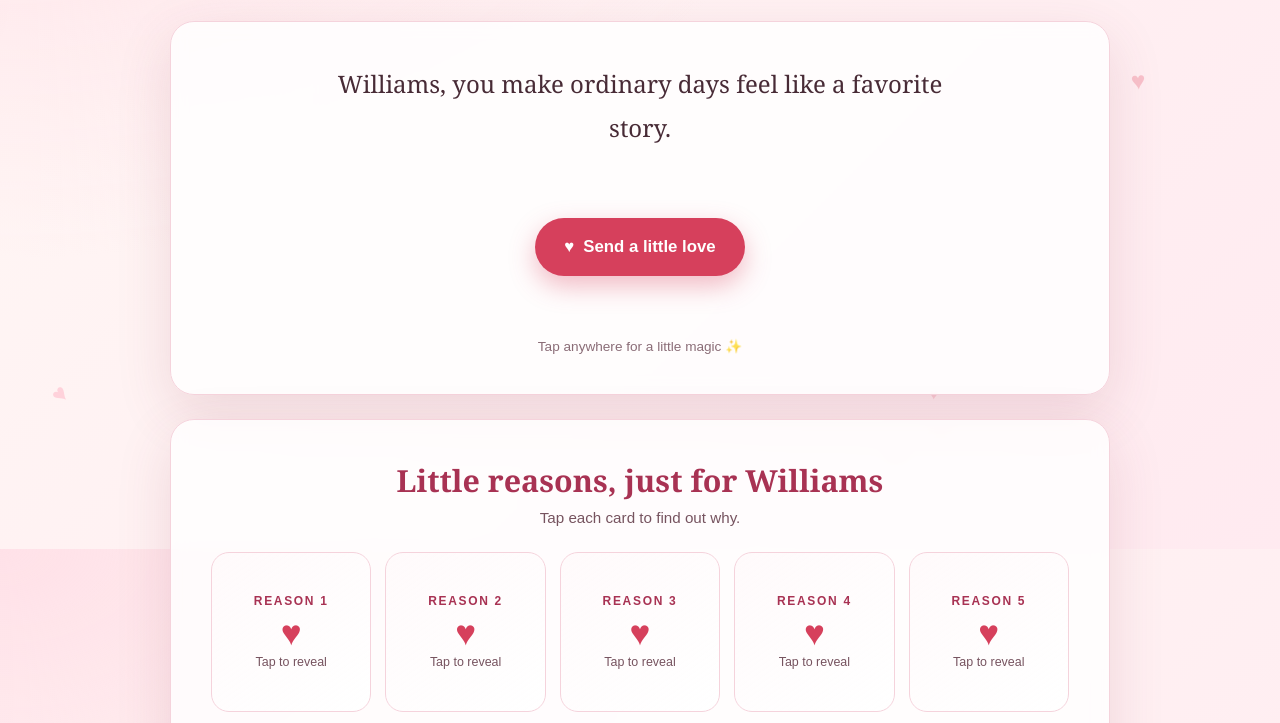
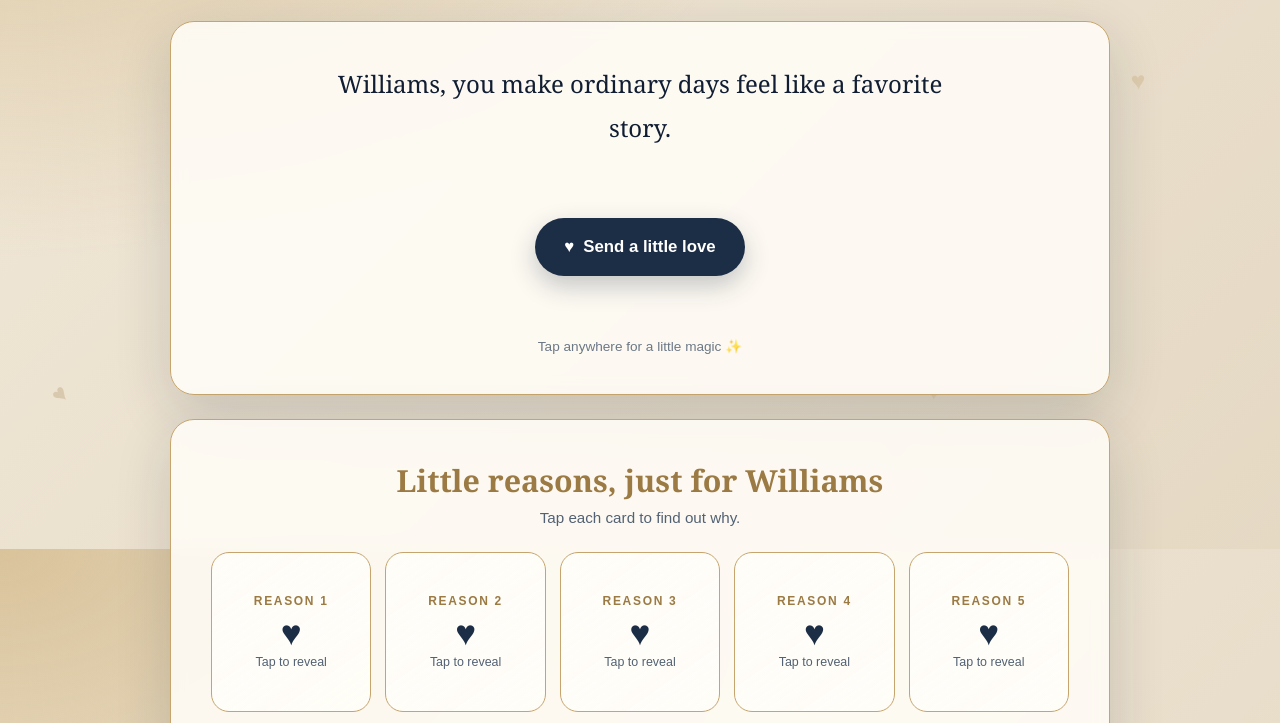
Before and after one commit to aethertimi-ctrl/dami-repo, a plain HTML site: page index.html in a window 1280 px wide. Shown: the part 251-974 px from the top of the page. Drawn offline with Linux system fonts and the light colour scheme.

Commit message:
Add files via upload

```diff
--- a/index.html
+++ b/index.html
@@ -17,32 +17,34 @@
   <style>
     :root {
       color-scheme: light;
-      --bg1: #fff8f5;
-      --bg2: #ffeaf0;
-      --glow: #ffe1e8;
-      --ink: #482b36;
-      --muted: #76535f;
-      --deep: #a83253;
-      --btn: #d6405c;
-      --btn-hover: #a83253;
-      --card: rgba(255, 255, 255, 0.82);
-      --soft: #fffafb;
-      --border: #f5d3dc;
-      --shadow: rgba(139, 54, 80, 0.14);
+      --bg1: #F1E8D8;
+      --bg2: #E5D9C4;
+      --glow: #D9C39B;
+      --ink: #101D32;
+      --muted: #526174;
+      --deep: #9B7A43;
+      --btn: #1C2D46;
+      --btn-hover: #101D32;
+      --card: rgba(255, 253, 248, 0.88);
+      --soft: #FFFDF8;
+      --border: #C5A46D;
+      --shadow: rgba(16, 29, 50, 0.16);
     }
 
     :root[data-theme="night"] {
       color-scheme: dark;
-      --bg1: #1b1024;
-      --bg2: #2c1334;
-      --glow: #4a1d4f;
-      --ink: #f8e6ee;
-      --muted: #d3b2c2;
-      --deep: #ff9bb3;
-      --card: rgba(43, 22, 48, 0.8);
-      --soft: #34193a;
-      --border: #5a3059;
-      --shadow: rgba(0, 0, 0, 0.45);
+      --bg1: #101D32;
+      --bg2: #1C2D46;
+      --glow: #34445A;
+      --ink: #F1E8D8;
+      --muted: #C7C0B2;
+      --deep: #D8BD87;
+      --btn: #C5A46D;
+      --btn-hover: #A88752;
+      --card: rgba(28, 45, 70, 0.88);
+      --soft: #243750;
+      --border: #8B744E;
+      --shadow: rgba(0, 0, 0, 0.42);
     }
 
     * { box-sizing: border-box; }
@@ -118,7 +120,7 @@
 
     .grad {
       color: var(--deep);
-      background: linear-gradient(90deg, var(--deep), #ff6f8e, #ffb36b, #ff6f8e, var(--deep));
+      background: linear-gradient(90deg, var(--deep), #C5A46D, #F1E8D8, #C5A46D, var(--deep));
       background-size: 250% 100%;
       -webkit-background-clip: text;
       background-clip: text;
@@ -248,7 +250,7 @@
       color: #fff;
       cursor: pointer;
       font: 700 1.05rem Arial, sans-serif;
-      box-shadow: 0 10px 26px rgba(214, 64, 92, 0.35);
+      box-shadow: 0 10px 26px rgba(16, 29, 50, 0.24);
       transition: transform 160ms ease, background 160ms ease, box-shadow 160ms ease;
     }
     .love-button:hover {
@@ -333,7 +335,7 @@
     .flip:hover .front .big { transform: scale(1.25); }
     .front .tap { color: var(--muted); font: 0.78rem Arial, sans-serif; }
     .back {
-      background: linear-gradient(145deg, #e85d75, #a83253);
+      background: linear-gradient(145deg, #1C2D46, #C5A46D);
       border-color: transparent;
       color: #fff;
       font-size: 1rem;
@@ -372,7 +374,7 @@
       width: 100%;
       padding: 0;
       border: 0;
-      background: #2a1720;
+      background: #101820;
       cursor: zoom-in;
     }
     .preview img, .preview video {
@@ -380,7 +382,7 @@
       width: 100%;
       max-height: 520px;
       object-fit: contain;
-      background: #2a1720;
+      background: #101820;
     }
     .img-btn img { transition: transform 400ms ease; }
     .img-btn:hover img { transform: scale(1.03); }
@@ -402,7 +404,7 @@
       padding: 0;
       border: 0;
       border-radius: 50%;
-      background: repeating-radial-gradient(circle, #1b1117 0 2px, #2c1c25 3px 4px);
+      background: repeating-radial-gradient(circle, #090F18 0 2px, #26364A 3px 4px);
       box-shadow: 0 12px 30px rgba(0, 0, 0, 0.35);
       cursor: pointer;
       animation: spin 5s linear infinite;
@@ -423,8 +425,8 @@
       display: grid;
       place-items: center;
       border-radius: 50%;
-      background: var(--btn);
-      color: #fff;
+      background: #C5A46D;
+      color: #101D32;
       font-size: 1.4rem;
     }
     .player .caption {
@@ -569,7 +571,7 @@
           </section>
 
           <section class="preview" id="audioPreview">
-            <h3>Our songs</h3>
+            <h3>a song for us</h3>
             <div class="player">
               <button class="vinyl" id="vinyl" type="button" aria-label="Play or pause our song" aria-pressed="false"></button>
               <span class="caption">Tap the record to play</span>
@@ -601,7 +603,7 @@
       </section>
     </main>
 
-    <footer>Made with ♥ for <span data-name>Williams</span>. Keep your favorite moments close.</footer>
+    <footer>Made with ♥ for <span data-name>Williams</span>.</footer>
   </div>
 
   <dialog id="lightbox" aria-label="Picture">
@@ -683,7 +685,7 @@
       /* ---------------- Particle canvas ---------------- */
       const canvas = $("fx");
       const ctx = canvas.getContext("2d");
-      const COLORS = ["#e85d75", "#ff8fa3", "#ffb3c1", "#c9184a", "#ff6f91"];
+      const COLORS = ["#C5A46D", "#D8BD87", "#F1E8D8", "#A88752", "#9B7A43"];
       const BURST_CHARS = ["♥", "♥", "♥", "💕", "💗", "✨"];
       let W = 0, H = 0, starsW = 0, stars = [], particles = [], raf = 0, last = 0;
 
```
